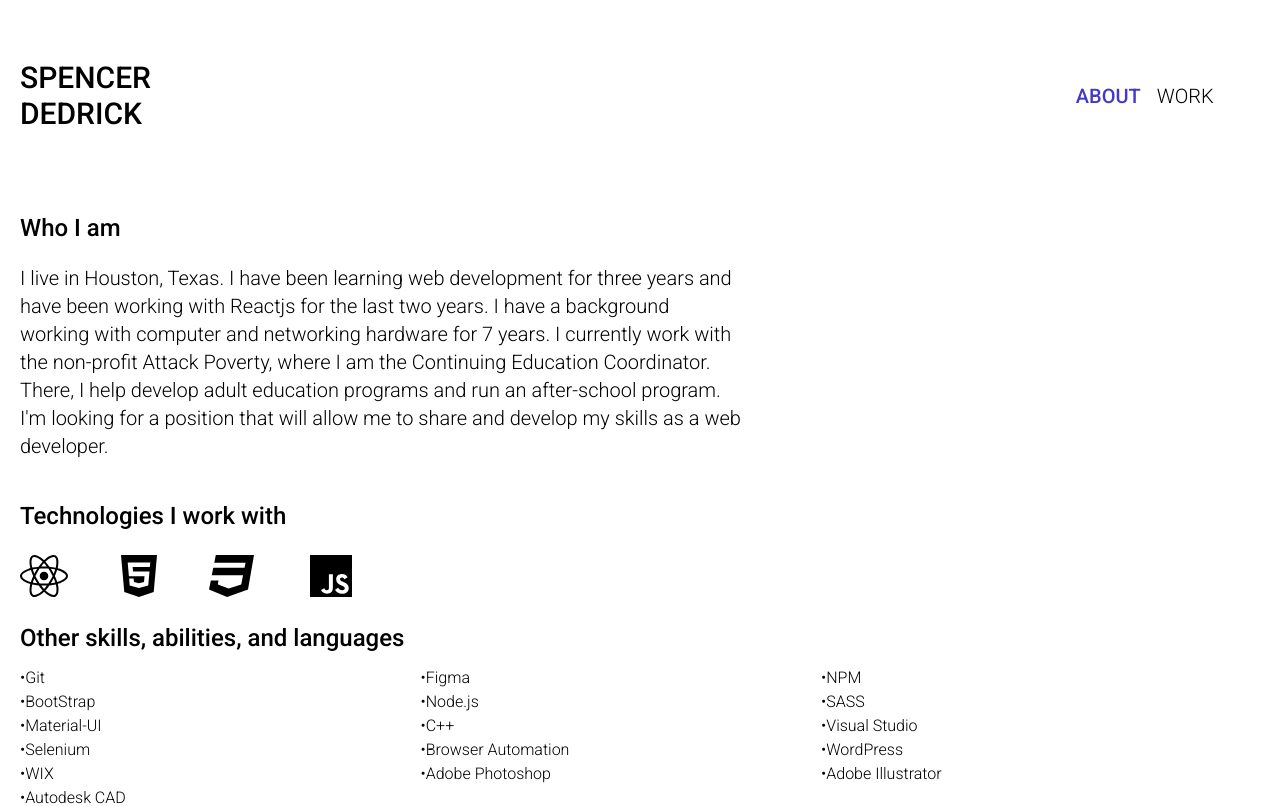
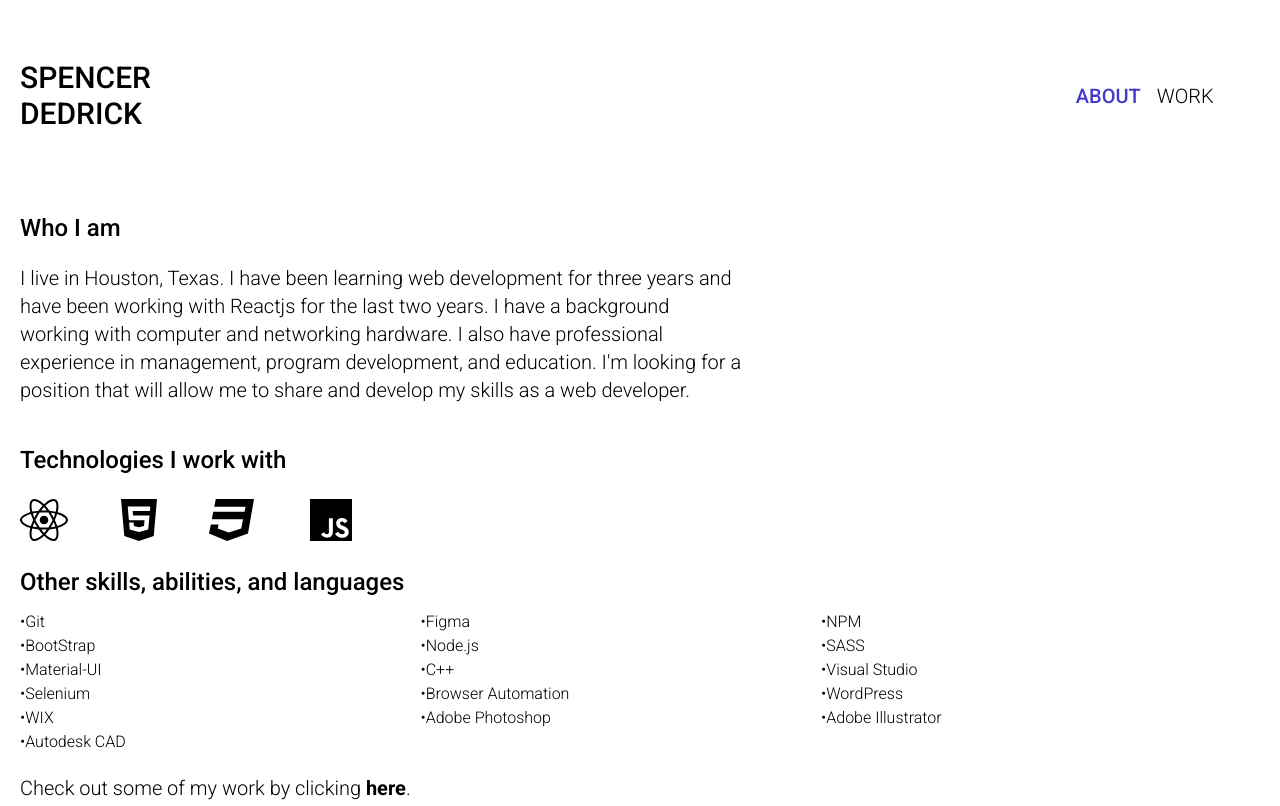
Before and after one commit to SpencerDedrick/Spencer-Dedrick, a React (Create React App) app: page /about in a window 1280 px wide. Shown: the top 806 px of the page. Built offline with nearby package versions, Linux system fonts and the light colour scheme.

Commit message:
Update About.js

```diff
--- a/src/Pages/About.js
+++ b/src/Pages/About.js
@@ -49,10 +49,7 @@ function About() {
         <p className="text-xl py-5">
           I live in Houston, Texas. I have been learning web development for
           three years and have been working with Reactjs for the last two years.
-          I have a background working with computer and networking hardware for
-          7 years. I currently work with the non-profit Attack Poverty, where I
-          am the Continuing Education Coordinator. There, I help develop adult
-          education programs and run an after-school program. I'm looking for a
+          I have a background working with computer and networking hardware. I also have professional experience in management, program development, and education. I'm looking for a
           position that will allow me to share and develop my skills as a web
           developer.
         </p>
```
